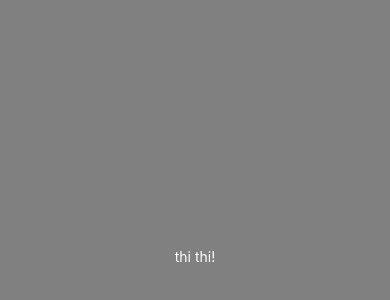
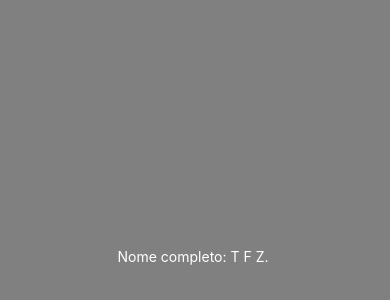
Before and after one commit to valencsoares/Projeto_PDM1, a React Native app: screen / in a window 390 px wide. Shown: the part 166-466 px from the top of the page. Built offline with nearby package versions, Linux system fonts and the light colour scheme.

Commit message:
Feito a função para retornar a primeira letra de cada nome (nome e sobrenome) da pessoa

```diff
--- a/App.js
+++ b/App.js
@@ -1,10 +1,14 @@
 import { StatusBar } from 'expo-status-bar';
 import { StyleSheet, Text, View } from 'react-native';
+
+const getNomeCompleto = (primeiro, segundo, terceiro) => {
+  return primeiro.charAt(0) + " " + segundo.charAt(0) + " " + terceiro.charAt(0) + "."
+}
 
 export default function App() {
   return (
     <View style={styles.container}>
-      <Text style={styles.text}>thi thi!</Text>
+      <Text style={styles.text}>Nome completo: {getNomeCompleto("Thiago", "Fernandes", "Zanon")} </Text>
       <StatusBar style="auto" />
     </View>
   );
```
